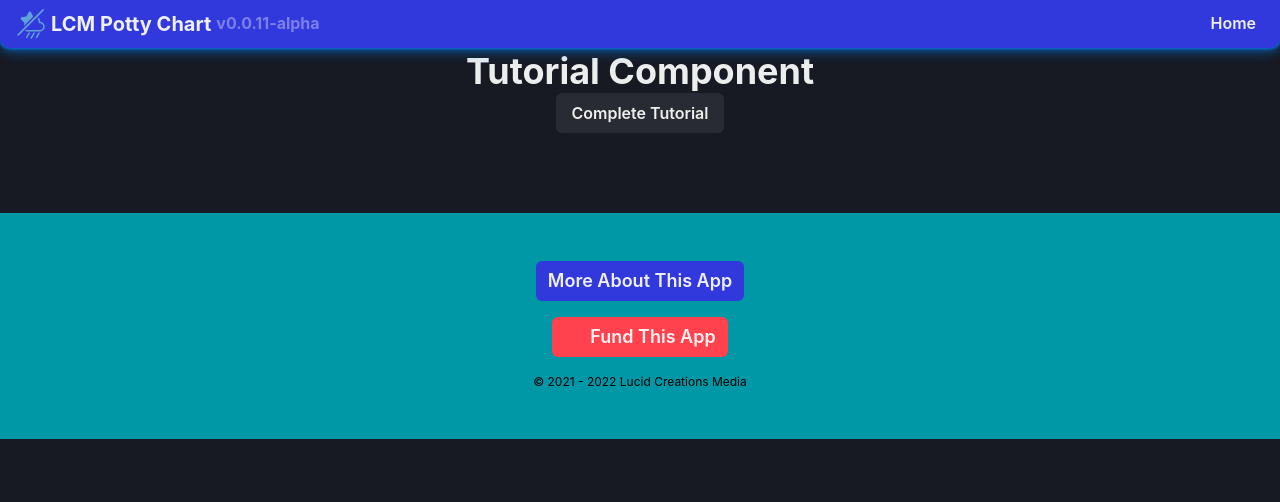
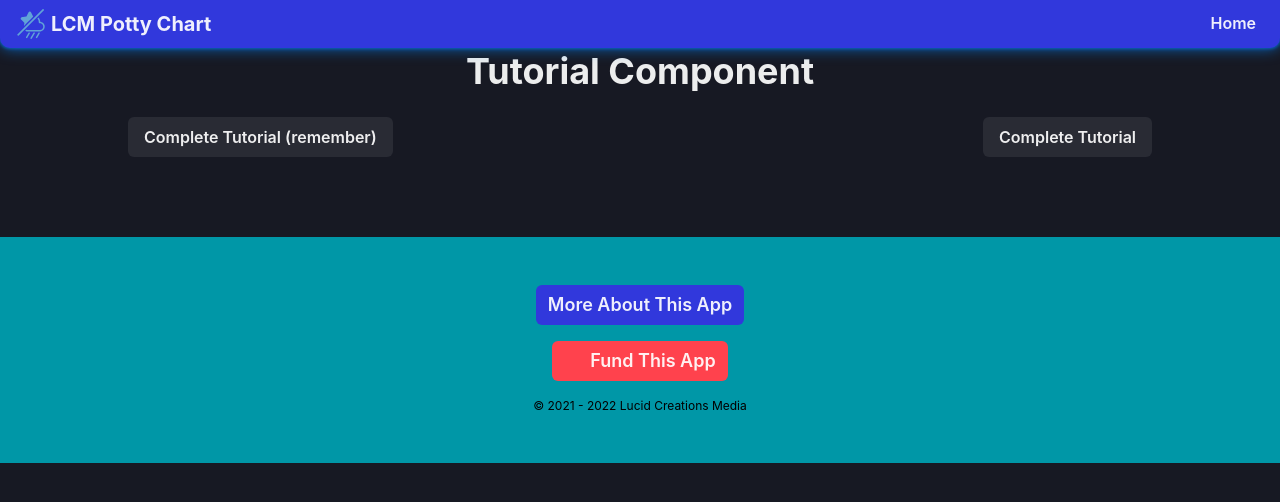
Before and after one commit to LucidCreationsMedia/LCM-Potty-Chart, a Next.js app: page / in a window 1280 px wide. Shown: the top 502 px of the page. Built offline with nearby package versions, Linux system fonts and the light colour scheme; some icons are missing.

Commit message:
Moved completed tutorial states to session and local storage.

```diff
--- a/package.json
+++ b/package.json
@@ -2,7 +2,7 @@
   "private": true,
   "name": "lucid-creations-media-potty-chart",
   "homepage": "https://lucidcreations.media/introducing-code-name-potty-chart/",
-  "version": "v0.0.11-alpha",
+  "version": "0.0.11",
   "author": {
     "name": "Lucid Creations Media",
     "url": "https://lucidcreations.media",
--- a/src/app/store.ts
+++ b/src/app/store.ts
@@ -1,11 +1,13 @@
 import { configureStore } from "@reduxjs/toolkit";
-import calenderReducer from "../features/calender/calender";
+import calenderReducer from "../features/calender";
 import stickersReducer from "../features/calender/stickers";
+import tutorialReducer from "../features/tutorial";
 
 export const store = configureStore({
   reducer: {
     calender: calenderReducer,
-    stickers: stickersReducer
+    stickers: stickersReducer,
+    tutorial: tutorialReducer
   }
 });
 
--- a/src/components/calender/index.tsx
+++ b/src/components/calender/index.tsx
@@ -2,7 +2,7 @@ import React, { useEffect } from "react";
 import { Box, HStack, SimpleGrid, Text, VStack } from "@chakra-ui/react";
 import { isSameDay, format } from "date-fns";
 import { useAppDispatch, useAppSelector } from "../../app/hooks";
-import { updateCurrDate, updateMonth } from "../../features/calender/calender";
+import { updateCurrDate, updateMonth } from "../../features/calender";
 import CalenderNav from "./CalenderNav";
 import Day from "./Day";
 
@@ -43,12 +43,12 @@ const Calender = ({
   }, [dispatch, newDate]);
 
   useEffect(() => {
-    console.info("Check to update date.");
+    // console.info("Check to update date.");
 
     const currDateObj = new Date(currDate);
 
     if (!isSameDay(currDateObj, new Date())) {
-      console.info("Updated date.");
+      // console.info("Updated date.");
       dispatch(updateCurrDate());
     }
   }, [currDate, dispatch]);
--- a/src/components/tutorial/index.tsx
+++ b/src/components/tutorial/index.tsx
@@ -1,20 +1,39 @@
-import { Box, Button, Heading } from "@chakra-ui/react";
+import { Box, Button, Heading, HStack, VStack } from "@chakra-ui/react";
 import React from "react";
 
 interface TutorialProps {
-  setTutorialCookie: (bool: boolean) => void;
+  setTutorialComplete: () => void;
+  setTempTutorialComplete: () => void;
 }
 
-const Tutorial = ({ setTutorialCookie }: TutorialProps): JSX.Element => {
-  const handleSetCookieButton = (): void => {
-    setTutorialCookie(true);
-  };
+const Tutorial = ({
+  setTutorialComplete,
+  setTempTutorialComplete
+}: TutorialProps): JSX.Element => {
   return (
     <Box>
-      <Heading>{"Tutorial Component"}</Heading>
-      <Button type="button" onClick={() => handleSetCookieButton()}>
-        {"Complete Tutorial"}
-      </Button>
+      <VStack
+        h="auto"
+        w="100%"
+        justifyContent="center"
+        alignContent="center"
+        spacing={6}
+      >
+        <Heading>{"Tutorial Component"}</Heading>
+        <HStack
+          h="auto"
+          w="80%"
+          justifyContent="space-between"
+          alignContent="center"
+        >
+          <Button type="button" onClick={() => setTutorialComplete()}>
+            {"Complete Tutorial (remember)"}
+          </Button>
+          <Button type="button" onClick={() => setTempTutorialComplete()}>
+            {"Complete Tutorial"}
+          </Button>
+        </HStack>
+      </VStack>
     </Box>
   );
 };
--- /dev/null
+++ b/src/features/tutorial/index.ts
@@ -0,0 +1,109 @@
+import { createSlice, PayloadAction } from "@reduxjs/toolkit";
+import { addMonths } from "date-fns";
+
+interface StorageState {
+  exp: string;
+  version: string;
+  completed: boolean;
+}
+
+// * Storage Helpers * //
+
+const setTempStorage = (storageState: StorageState): void => {
+  sessionStorage.setItem("completedTutorial", JSON.stringify(storageState));
+};
+
+const getTempStorage = (): StorageState | null => {
+  return JSON.parse(sessionStorage.getItem("completedTutorial"));
+};
+
+const clearTempStorage = (): void => {
+  sessionStorage.removeItem("completedTutorial");
+};
+
+const setStorage = (storageState: StorageState): void => {
+  localStorage.setItem("completedTutorial", JSON.stringify(storageState));
+};
+
+const getStorage = (): StorageState | null => {
+  return JSON.parse(localStorage.getItem("completedTutorial"));
+};
+
+const clearStorage = (): void => {
+  localStorage.removeItem("completedTutorial");
+};
+
+interface TutorialSlice {
+  completedTutorial: boolean | null;
+  storageState: StorageState | null;
+}
+
+const initialState: TutorialSlice = {
+  completedTutorial: null,
+  storageState: null
+};
+
+const tutorialSlice = createSlice({
+  name: "Tutorial",
+  initialState,
+  reducers: {
+    // Set temp complete
+    setTempTutorialComplete(state: TutorialSlice) {
+      const exp: string = addMonths(new Date(), 1).toJSON();
+      const version: string = process.env.NEXT_PUBLIC_APP_VERSION.split("-")[0];
+      const storageState: StorageState = {
+        exp,
+        version,
+        completed: true
+      };
+
+      setTempStorage(storageState);
+      state.storageState = storageState;
+      state.completedTutorial = true;
+    },
+    // Set completed (remember)
+    setTutorialCompleted(state: TutorialSlice) {
+      const exp: string = addMonths(new Date(), 1).toJSON();
+      const version: string = process.env.NEXT_PUBLIC_APP_VERSION.split("-")[0];
+      const storageState: StorageState = {
+        exp,
+        version,
+        completed: true
+      };
+
+      setStorage(storageState);
+      state.storageState = storageState;
+      state.completedTutorial = true;
+    },
+    // Clear states and storages
+    clearTutorialCompleted(state: TutorialSlice) {
+      clearTempStorage();
+      clearStorage();
+      state.storageState = null;
+      state.completedTutorial = null;
+    },
+    // Get and set states
+    getAndSetTutorial(state: TutorialSlice) {
+      console.log("get and set tutorial states");
+      const temp = getTempStorage();
+      const local = getStorage();
+
+      if (temp !== null || local !== null) {
+        state.storageState = temp !== null ? temp : local;
+        state.completedTutorial = temp !== null ? temp.completed : local.completed;
+      }
+
+      if (temp === null && local === null) {
+        state.completedTutorial = false;
+      }
+    }
+  }
+});
+
+export const {
+  setTempTutorialComplete,
+  setTutorialCompleted,
+  clearTutorialCompleted,
+  getAndSetTutorial
+} = tutorialSlice.actions;
+export default tutorialSlice.reducer;
--- a/src/pages/index.tsx
+++ b/src/pages/index.tsx
@@ -1,16 +1,27 @@
 import React, { Fragment, useEffect, useRef, useState } from "react";
 import { Box } from "@chakra-ui/react";
-import { addMonths, format } from "date-fns";
+import { format } from "date-fns";
 import Calender from "../components/calender";
 import Tutorial from "../components/tutorial";
 import LoadingOverlay from "../components/loading/LoadingOverlay";
 import { Provider } from "react-redux";
 import { store } from "../app/store";
 import { useAppDispatch, useAppSelector } from "../app/hooks";
-import { updateLoading } from "../features/calender/calender";
+import { updateLoading } from "../features/calender";
+import {
+  getAndSetTutorial,
+  setTempTutorialComplete,
+  setTutorialCompleted
+} from "../features/tutorial";
 
 const IndexPage = (): JSX.Element => {
   const isLoading = useAppSelector((state) => state.calender.isLoading);
+  const completedTutorial = useAppSelector(
+    (state) => state.tutorial.completedTutorial
+  );
+  const tutorialCompletionInfo = useAppSelector(
+    (state) => state.tutorial.storageState
+  );
   const dispatch = useAppDispatch();
 
   const currDate = useRef<UpdateCalenderPropsDateLayout>({
@@ -19,25 +30,26 @@ const IndexPage = (): JSX.Element => {
     day: parseInt(format(new Date(), "d"))
   });
 
-  const [completedTutorial, setCompletedTutorial] = useState<boolean | null>(
-    null
-  );
-
-  const getTutorialCookie = (): boolean => {
-    return JSON.parse(localStorage.getItem("tutorialCompleted")) || false;
+  const handleTempTutorialCompleted = (): void => {
+    dispatch(setTempTutorialComplete());
   };
 
-  const setTutorialCookie = (bool: boolean): void => {
-    localStorage.setItem("tutorialCompleted", `${bool}`);
-    setCompletedTutorial(true);
+  const handleTutorialCompleted = (): void => {
+    dispatch(setTutorialCompleted());
   };
 
   useEffect(() => {
+    if (completedTutorial === null || tutorialCompletionInfo === null) {
+      dispatch(getAndSetTutorial());
+      dispatch(updateLoading(false));
+    }
+
     if (completedTutorial !== null) {
       dispatch(updateLoading(false));
     }
-    setCompletedTutorial(getTutorialCookie());
-  }, [completedTutorial, dispatch]);
+
+    console.info("use effect", completedTutorial, tutorialCompletionInfo);
+  }, [completedTutorial, dispatch, tutorialCompletionInfo]);
 
   return (
     <Box
@@ -49,7 +61,7 @@ const IndexPage = (): JSX.Element => {
       minWidth="min-content"
     >
       <Provider store={store}>
-        {completedTutorial === null ? (
+        {isLoading === true ? (
           <Fragment>
             <LoadingOverlay />
             <Calender date={currDate.current} isLoading={isLoading} />
@@ -57,7 +69,10 @@ const IndexPage = (): JSX.Element => {
         ) : completedTutorial ? (
           <Calender date={currDate.current} isLoading={isLoading} />
         ) : (
-          <Tutorial setTutorialCookie={setTutorialCookie} />
+          <Tutorial
+            setTutorialComplete={handleTutorialCompleted}
+            setTempTutorialComplete={handleTempTutorialCompleted}
+          />
         )}
       </Provider>
     </Box>
--- a/src/theme/layout/Header.tsx
+++ b/src/theme/layout/Header.tsx
@@ -15,7 +15,7 @@ import appLogo from "../../../public/images/logo.svg";
 
 const Header = (): JSX.Element => {
   const appName = "LCM Potty Chart";
-  const appVersion = "v0.0.11-alpha";
+  const appVersion = process.env.NEXT_PUBLIC_APP_VERSION || "";
 
   // Add transparency while not at the top of the page.
   const [transparentNavbar, setTransparentNavbar] = useState<boolean>(false);
```
Also changed, not shown: src/pages/calendar/[...date].tsx (+5 -3 lines), src/features/calender/index.ts (renamed from src/features/calender/calender.ts).
